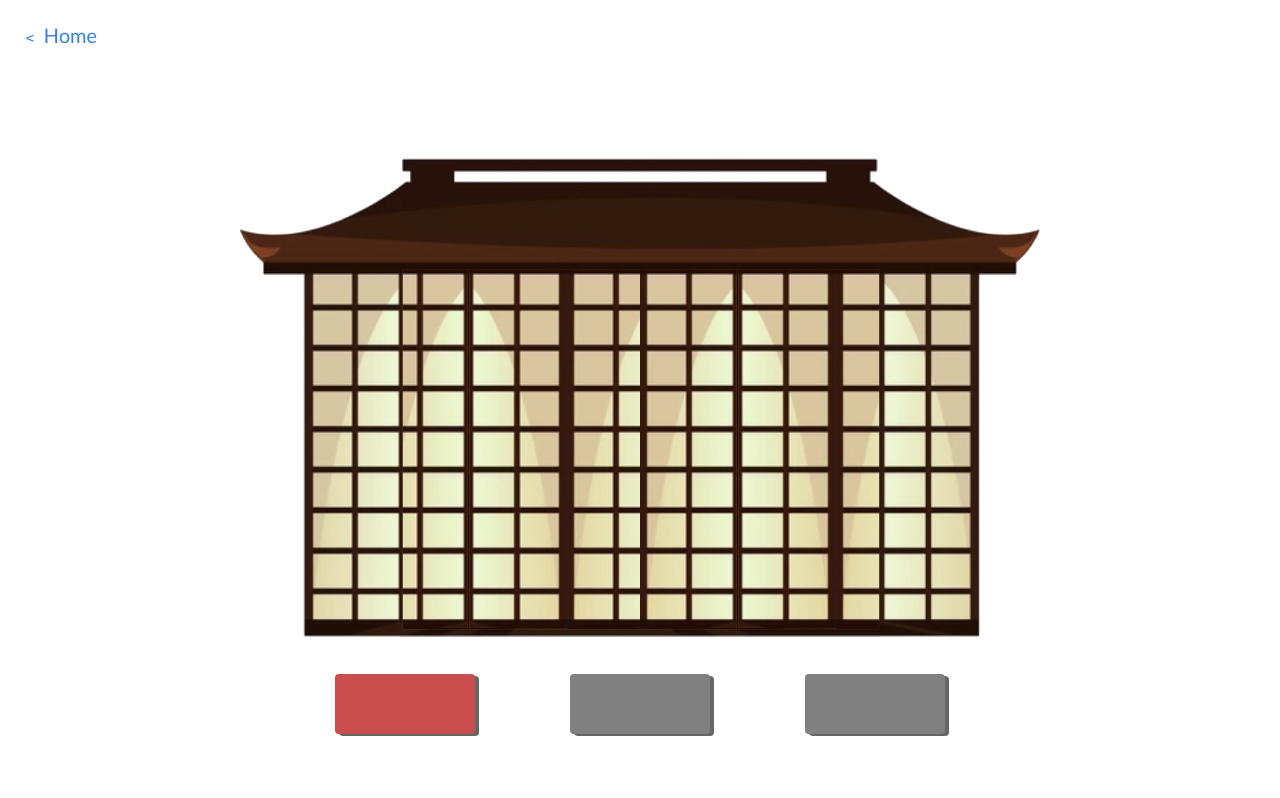
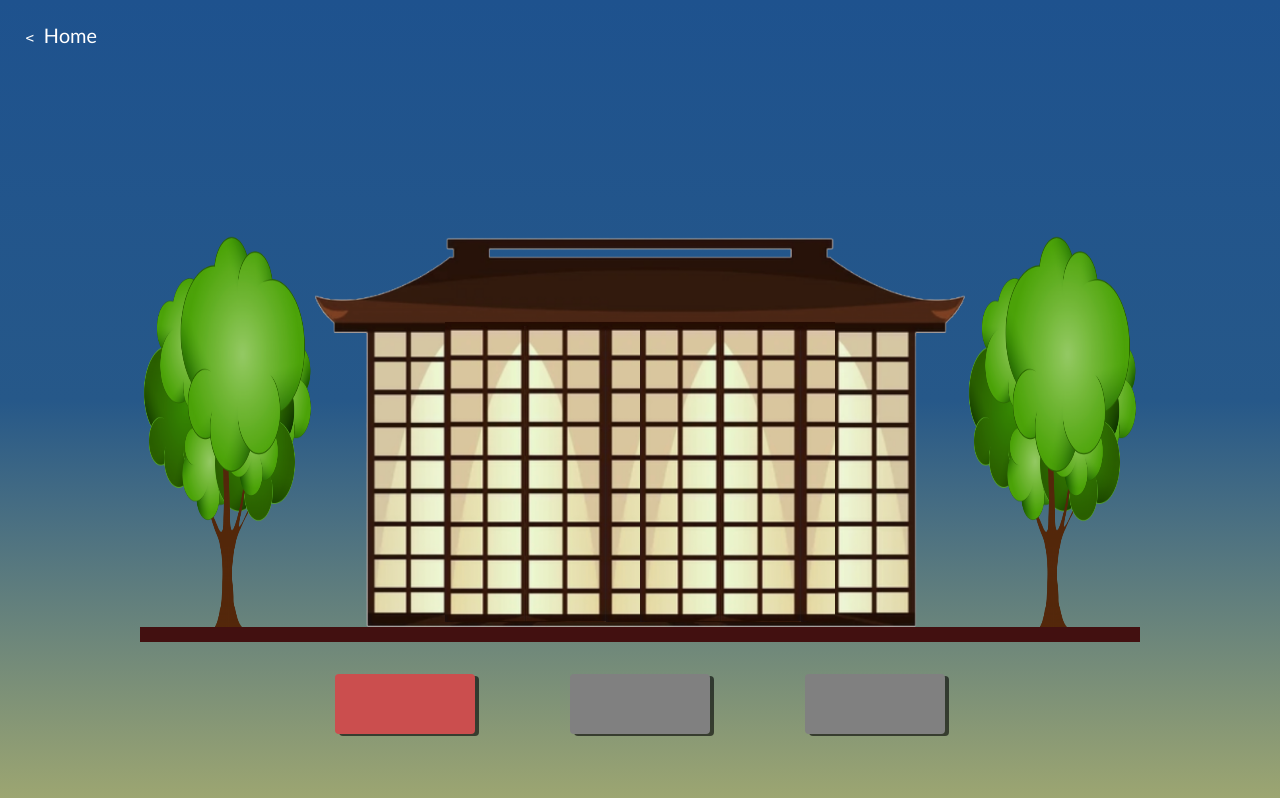
Before and after one commit to erickbennett/practice-japanese, a Next.js app: page /tsu-counters in a window 1280 px wide. Built offline with nearby package versions, Linux system fonts and the light colour scheme.

Commit message:
refactor: add style to counter page

```diff
--- a/components/common/Backgrounds.js
+++ b/components/common/Backgrounds.js
@@ -68,3 +68,38 @@ export const Simple = styled.div`
     rgba(0, 0, 0, 1) 100%
   );
 `;
+
+export const sky = styled.div`
+  background: linear-gradient(to bottom, #1e528e 0%, #265889 50%, #9da671 100%);
+`;
+
+export const sunset = styled.div`
+  background: linear-gradient(
+    to bottom,
+    #163c52 0%,
+    #4f4f47 30%,
+    #c5752d 60%,
+    #b7490f 80%,
+    #2f1107 100%
+  );
+`;
+
+export const midday = styled.div`
+  background: linear-gradient(to bottom, #1e528e 0%, #265889 50%, #9da671 100%);
+`;
+
+export const bluesky = styled.div`
+  background: linear-gradient(to bottom, #2473ab 0%, #1e528e 70%, #5b7983 100%);
+`;
+
+export const pinksunrise = styled.div`
+  background: linear-gradient(to bottom, #82addb 0%, #ebb2b1 100%);
+`;
+
+export const lightbluesky = styled.div`
+  background: linear-gradient(to bottom, #90dffe 0%, #38a3d1 100%);
+`;
+
+export const blueskies = styled.div`
+  background: linear-gradient(to bottom, #2d91c2 0%, #1e528e 100%);
+`;
--- a/components/common/HomeLink.js
+++ b/components/common/HomeLink.js
@@ -5,7 +5,7 @@ const StyledLink = styled.a`
   display: flex;
   align-items: center;
   font-size: 2em;
-  color: #3483de;
+  color: #fff;
   text-decoration: none;
   width: 100%;
 `;
--- a/components/tsucounters/Items.js
+++ b/components/tsucounters/Items.js
@@ -9,11 +9,9 @@ const List = styled.div`
   background-color: #282828;
   background-size: 16px 16px;
 
-  align-self: flex-end;
-  padding: 20px;
-  height: 75%;
-  width: 60%;
-  z-index: -2;
+  padding: 0 10px;
+  height: 100%;
+  width: 100%;
 
   display: grid;
   justify-items: center;
@@ -22,22 +20,18 @@ const List = styled.div`
   grid-template-rows: auto auto auto auto;
 `;
 
-function Items({ items }) {
-  //
-
-  return (
+const Items = ({ items }) => (
   <List>
     {items?.map((item, i) => (
       <Image
         key={i}
         src={item.itemIcon}
-          height={75}
-          width={75}
+        height={65}
+        width={65}
         alt={item.itemText}
       />
     ))}
   </List>
 );
-}
 
 export default Items;
--- a/components/tsucounters/Temple.js
+++ b/components/tsucounters/Temple.js
@@ -1,41 +1,56 @@
+import Image from 'next/image';
 import styled, { css } from 'styled-components';
 
 const Layout = styled.div`
-  height: 506px;
-  width: 800px;
-  display: flex;
-  justify-content: center;
-  align-items: center;
+  display: grid;
+  grid-template-rows: auto auto;
+  grid-template-columns: auto auto auto;
+  border-bottom: 15px solid #421010;
+`;
+
+const House = styled.div`
+  height: 500px;
+  width: 650px;
 
   background-image: url('/temple.svg');
   background-repeat: no-repeat;
   background-size: contain;
+  background-position: center bottom;
+
+  display: flex;
+  justify-content: center;
+  align-items: flex-end;
+
+  z-index: 1;
 `;
 
 const Shoji = styled.div`
-  width: calc(196px * 2.75);
-  position: absolute;
-  align-self: flex-end;
+  width: 100%;
+  height: 100%;
+
   display: flex;
   justify-content: center;
-  align-items: center;
+  align-items: flex-end;
+  margin-bottom: 5px;
 `;
 
 const LeftShoji = styled.div`
-  flex: 1;
   background-image: url('/shoji.png');
-  background-repeat: repeat-x;
-  height: 373px;
-  width: 196px;
-  z-index: -1;
+  background-size: contain;
+
+  z-index: 1;
+
+  height: 300px;
+  width: 30%;
+
   transition-duration: 0.5s;
   transform: translate(0%);
 
   ${props =>
     props.exit &&
     css`
-      transition-duration: 0.75s;
-      transform: translateX(-200px) scaleX(0);
+      transition-duration: 0.5s;
+      transform: translateX(-150px) scaleX(0);
     `};
 `;
 
@@ -43,19 +58,37 @@ const RightShoji = styled(LeftShoji)`
   ${props =>
     props.exit &&
     css`
-      transition-duration: 0.75s;
-      transform: translateX(200px) scaleX(0);
+      transition-duration: 0.5s;
+      transform: translateX(150px) scaleX(0);
     `};
+`;
+
+const Tree = styled.img`
+  width: 175px;
+  height: 400px;
+  z-index: 0;
+  align-self: flex-end;
+`;
+
+const ItemView = styled.div`
+  position: absolute;
+  height: 295px;
+  width: 388px;
+  z-index: 0;
 `;
 
 function Temple({ exit, children }) {
   return (
     <Layout>
-      <Shoji>
-        <LeftShoji exit={exit} />
-        <RightShoji exit={exit} />
-      </Shoji>
-      {children}
+      <Tree src="/tree.png" />
+      <House>
+        <Shoji>
+          <LeftShoji exit={exit} />
+          <ItemView>{children}</ItemView>
+          <RightShoji exit={exit} />
+        </Shoji>
+      </House>
+      <Tree src="/tree.png" />
     </Layout>
   );
 }
--- a/pages/tsu-counters.js
+++ b/pages/tsu-counters.js
@@ -16,9 +16,10 @@ import Temple from '../components/tsucounters/Temple';
 import Items from '../components/tsucounters/Items';
 import CounterButton from '../components/tsucounters/CounterButton';
 import HomeLink from '../components/common/HomeLink';
+import { sky } from '../components/common/Backgrounds';
 import styled from 'styled-components';
 
-const CounterPage = styled.div`
+const CounterPage = styled(sky)`
   height: 100vh;
   display: grid;
   grid-template-columns: auto;
@@ -38,7 +39,8 @@ const HelpText = styled.h1`
   display: flex;
   justify-content: center;
   font-size: 2.5em;
-  color: #5b5b5b;
+  color: #fff;
+  margin-bottom: -100px;
 `;
 
 const ActionRow = styled.div`
```
Also changed, not shown: public/tree.png (added). Lines whose indentation alone changed are shown as unchanged.
